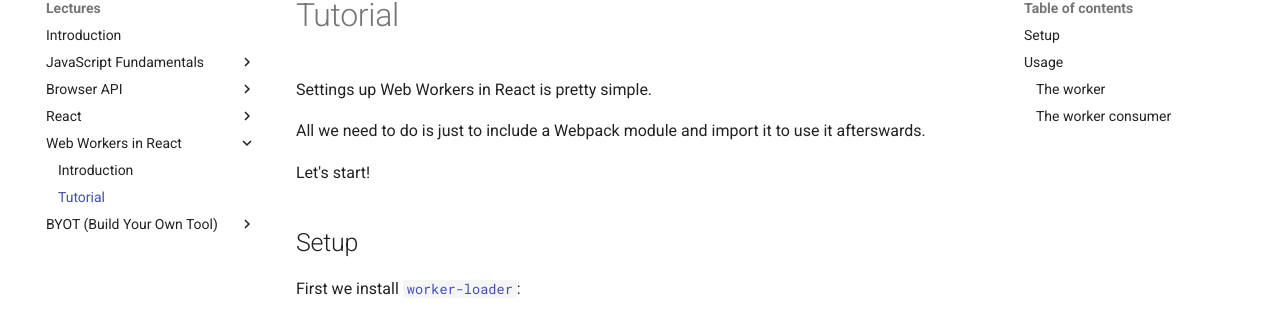
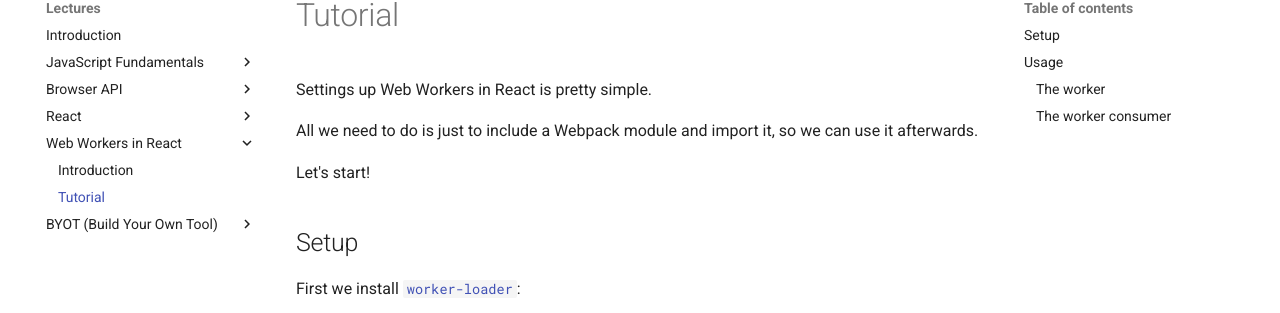
Before and after one commit to bykof/bykof.github.com, an MkDocs documentation site: the page built from docs/lectures/web-workers-in-react/tutorial.md, in a window 1280 px wide and 900 px high. Shown: the part 151-464 px from the top of the window. Built offline with MkDocs 1.6.1 and Material for MkDocs 9.7.7, drawn with Linux system fonts in a browser that asks for light colours.

Commit message:
adapt text

```diff
--- a/docs/lectures/web-workers-in-react/tutorial.md
+++ b/docs/lectures/web-workers-in-react/tutorial.md
@@ -3,7 +3,7 @@
 Settings up Web Workers in React is pretty simple.
 
 All we need to do is just to include a Webpack module and
-import it to use it afterswards.
+import it, so we can use it afterwards.
 
 Let's start!
 
```
